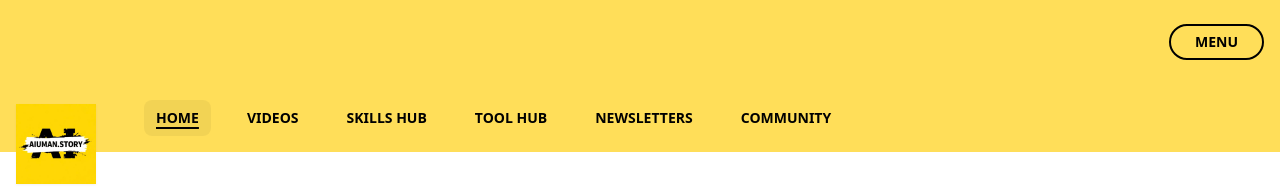
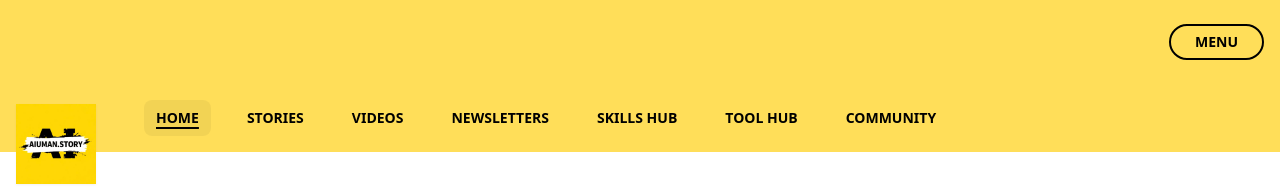
Before and after one commit to Wmena-sketch/colorful-cornerstone-site, a React (Vite) app: page / in a window 1280 px wide. Shown: the top 190 px of the page. Built offline with nearby package versions, Linux system fonts and the light colour scheme.

Commit message:
Update navigation links
Updated the navigation links to include "Stories" and reordered the list as requested.

```diff
--- a/src/components/ClimateHeader.tsx
+++ b/src/components/ClimateHeader.tsx
@@ -8,10 +8,11 @@ const ClimateHeader = () => {
 
   const mainNavigation = [
     { name: "Home", path: "/" },
+    { name: "Stories", path: "/stories" },
     { name: "Videos", path: "/videos" },
+    { name: "Newsletters", path: "/newsletters" },
     { name: "Skills Hub", path: "/skills-hub" },
     { name: "Tool Hub", path: "/tool-hub" },
-    { name: "Newsletters", path: "/newsletters" },
     { name: "Community", path: "/community" }
   ];
 
```
